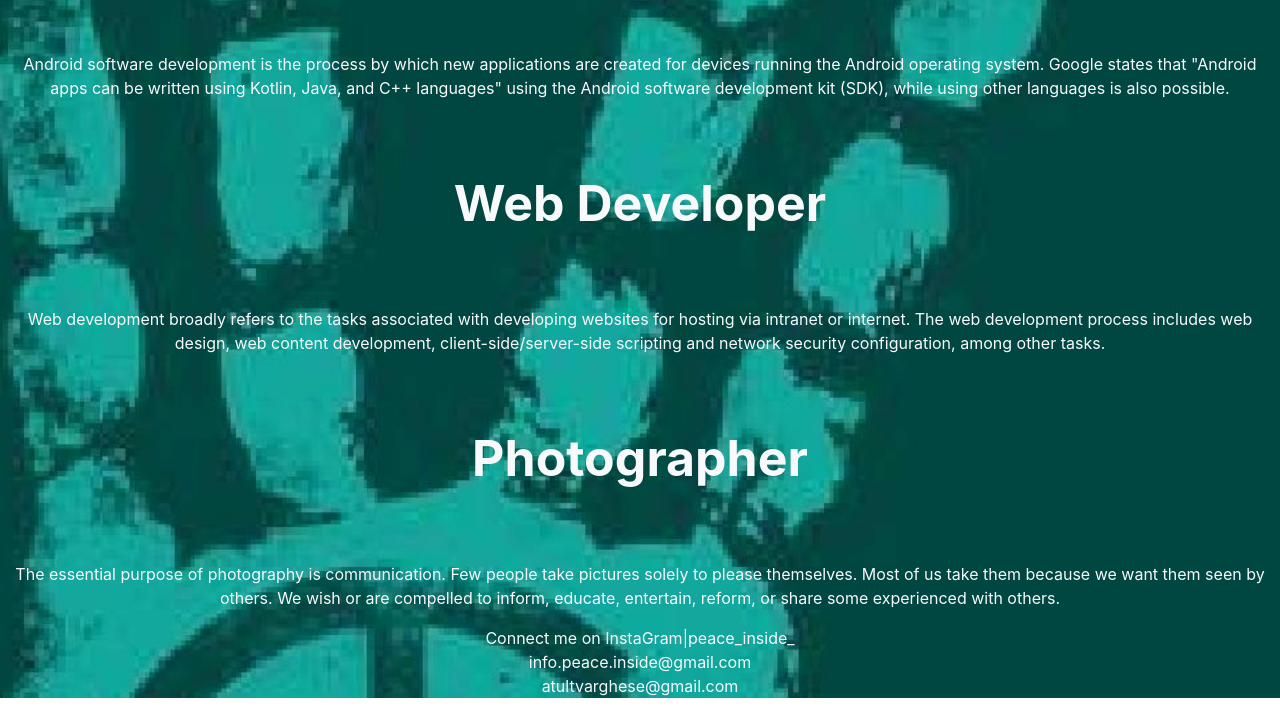
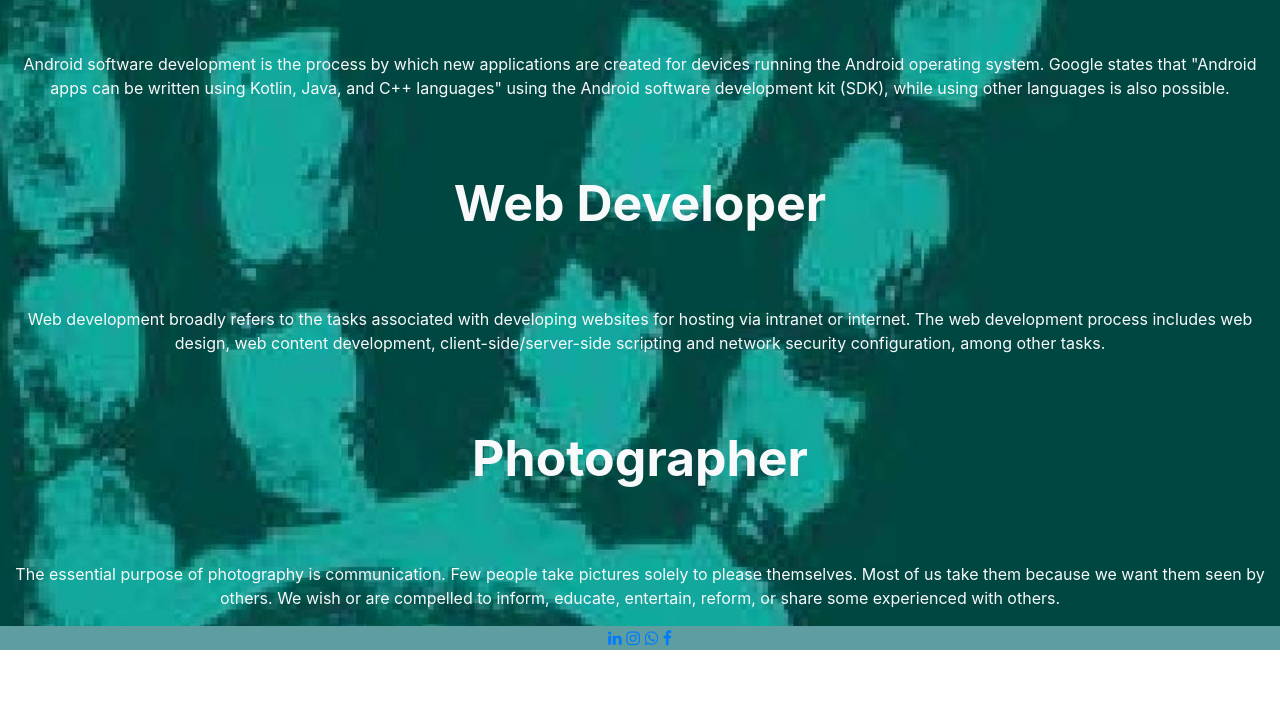
Before and after one commit to atultvarghese/atultvarghese.github.io, a plain HTML site: page index.html in a window 1280 px wide. Shown: the part 745-1459 px from the top of the page. After the commit the page ends 1395 px from the top, so only its background shows below. Drawn offline with nearby package versions, Linux system fonts and the light colour scheme.

Commit message:
pic changed footer added

```diff
--- a/index.html
+++ b/index.html
@@ -5,6 +5,7 @@
     <title>Atul T Varghese</title>
     <meta name="viewport" content="width=device-width, initial-scale=1">
     <link rel="stylesheet" href="https://maxcdn.bootstrapcdn.com/bootstrap/4.2.1/css/bootstrap.min.css">
+    <link rel="stylesheet" href="https://cdnjs.cloudflare.com/ajax/libs/font-awesome/4.7.0/css/font-awesome.min.css">
     <script src="https://ajax.googleapis.com/ajax/libs/jquery/3.3.1/jquery.min.js"></script>
     <script src="https://cdnjs.cloudflare.com/ajax/libs/popper.js/1.14.6/umd/popper.min.js"></script>
     <script src="https://maxcdn.bootstrapcdn.com/bootstrap/4.2.1/js/bootstrap.min.js"></script>
@@ -55,7 +56,7 @@
                             </p>
                         </div>
                         <div  class="col-sm-6 col-lg-6">
-                            <img style="width: 100%;height: 500px" src="Atul.jpg">
+                            <img style="width: 100%;height: 500px" src="Atul.jpeg">
                         </div>
                         <div class="col-sm-12 col-lg-12 ">
                             <p style="text-align: center;padding: 50px;font-size: 50px"> <b>Android Developer</b></p>
@@ -79,13 +80,22 @@
 
             </div>
 
-            <footer class="text-center text-light" style=" padding-top: 0px;position: relative;bottom:0px;width: 100%; text-align: center">
-                <p>
-                    Connect me on InstaGram|peace_inside_
-                    <br>info.peace.inside@gmail.com
-                    <br>atultvarghese@gmail.com
-                </p>
-            </footer>
+<!--            <footer class="text-center text-light" style=" padding-top: 0px;position: relative;bottom:0px;width: 100%; text-align: center">-->
+<!--                <p>-->
+<!--                    Connect me on InstaGram|peace_inside_-->
+<!--                    <br>info.peace.inside@gmail.com-->
+<!--                    <br>atultvarghese@gmail.com-->
+<!--                    <br>-->
+
+<!--                </p>-->
+<!--            </footer>-->
+        </div>
+        <div class="text-center" style="background-color:cadetblue">
+            <a href="https://in.linkedin.com/in/atul-t-varghese-606a23162" class="fa fa-linkedin"></a>
+            <a href="https://www.instagram.com/ul_t_varghese/" class="fa fa-instagram"></a>
+            <a href="https://api.whatsapp.com/send?phone=+919656532700&text=" class="fa fa-whatsapp"></a>
+            <a href="https://www.facebook.com/atul.varghese.5" class="fa fa-facebook"></a>
+
         </div>
 </body>
 </html>
```
Also changed, not shown: Atul.jpeg (added), Atul.jpg (deleted), index.css (line endings or trailing spaces).
